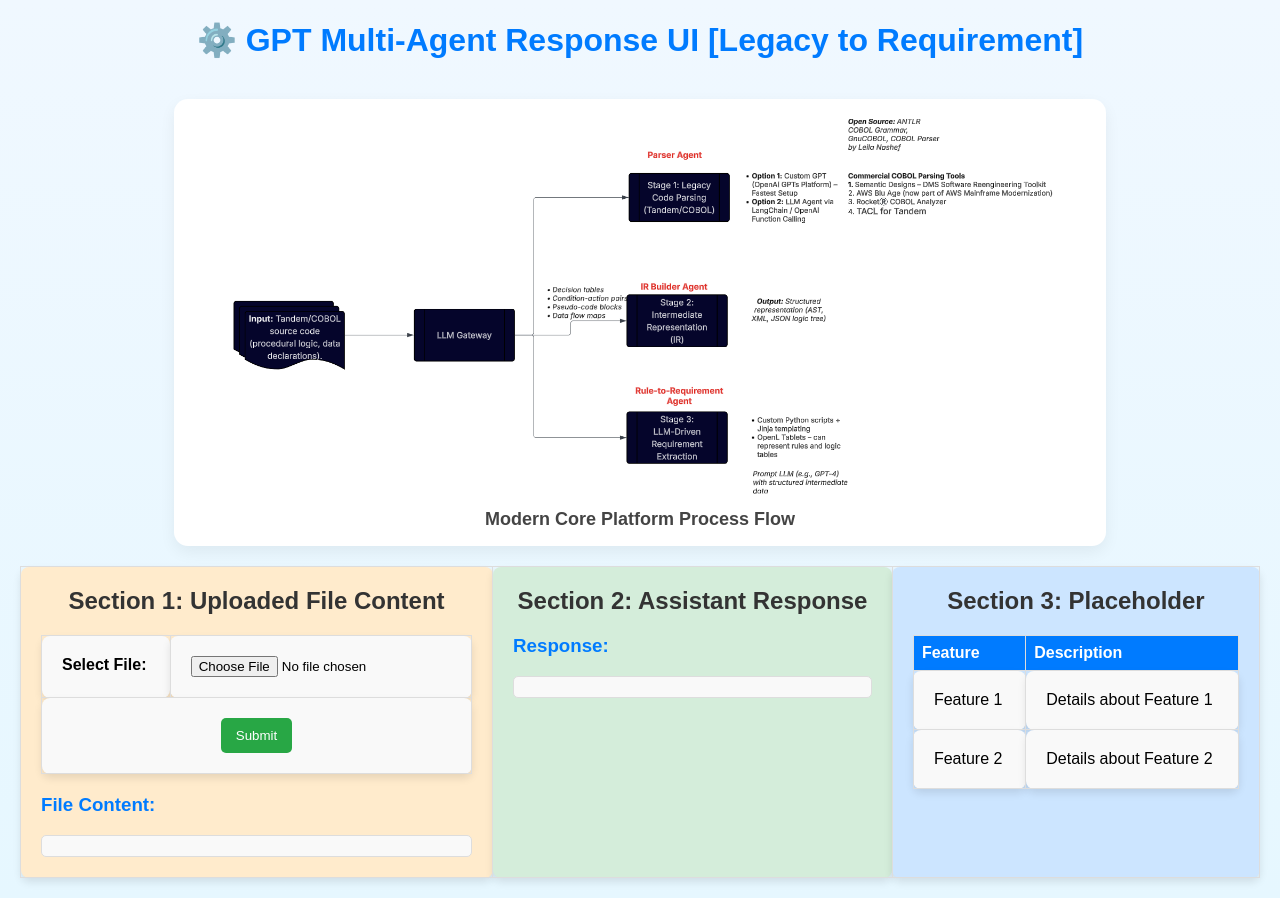
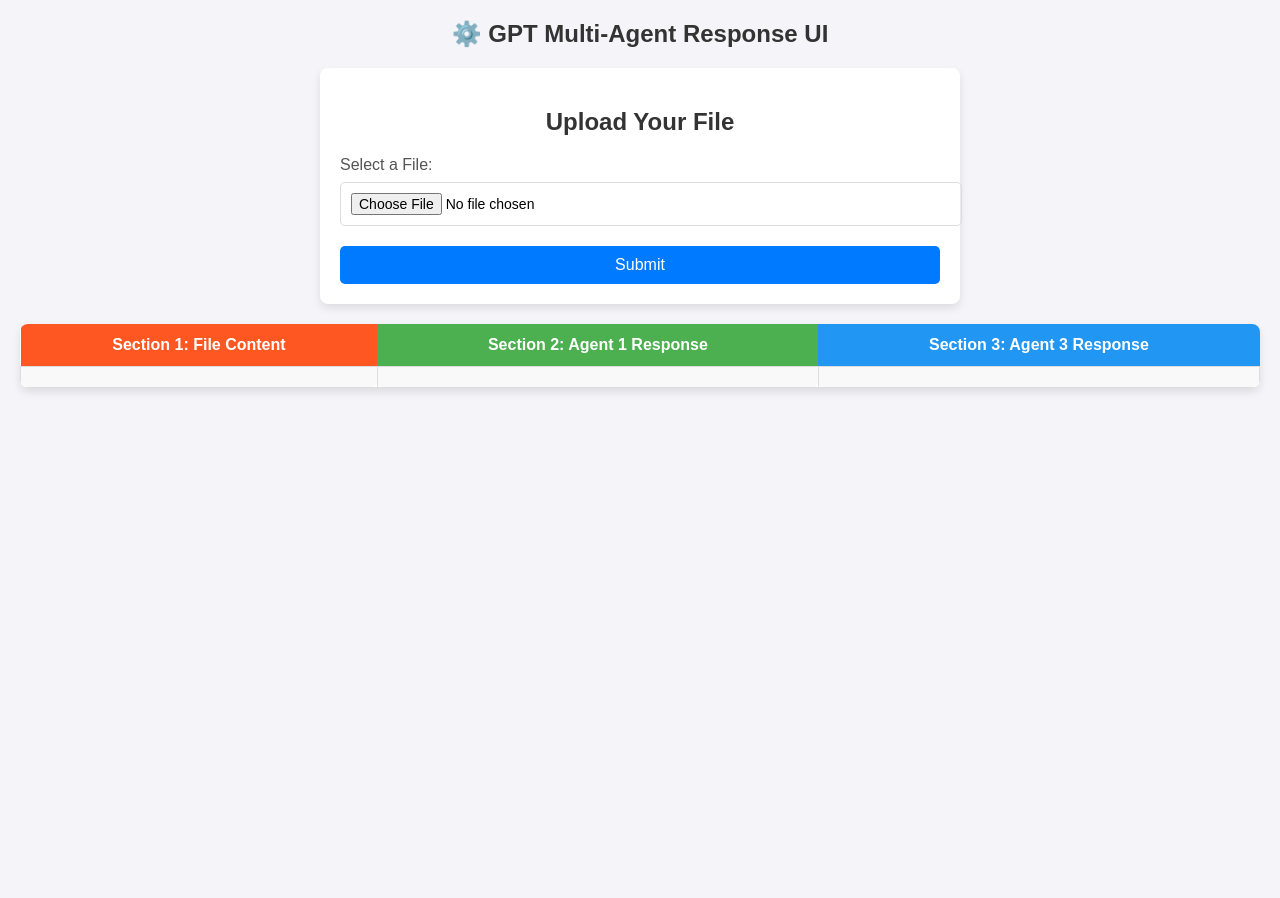
Before and after one commit to LukeEapen/leapfrog, a Flask app: template templates/legacy.html in a window 1280 px wide. After the commit the page ends 392 px from the top, so only its background shows below. Run offline with Flask 3, Linux system fonts and the light colour scheme; the template is opened without the code that fills it, so the values that code supplies are empty; some libraries are stand-ins or nearby versions.

Commit message:
Updates on additional feautres for POC 1 and POC 2

```diff
--- a/app.py
+++ b/app.py
@@ -10,8 +10,7 @@ logging.basicConfig(level=logging.DEBUG, format='%(asctime)s - %(levelname)s - %
 
 app = Flask(__name__)
 
-
-#Personal platform.openai.com
+# Personal platform.openai.com
 load_dotenv()
 openai.api_key = os.getenv("OPENAI_API_KEY")
 
@@ -19,7 +18,10 @@ openai.api_key = os.getenv("OPENAI_API_KEY")
 assistant_id_agent_1 = "asst_EvIwemZYiG4cCmYc7GnTZoQZ"
 assistant_id_agent_2 = "asst_EkihtJQe9qFiztRdRXPhiy2G"
 assistant_id_agent_3 = "asst_Si7JAfL2Ov80wvcly6GKLJcN"
-assistant_id_agent_4 = "asst_4IDFX2ublv3tJ1L4L7yVDPLr"
+assistant_id_agent_5 = "asst_SBfAJLv7rEmYfpaiZNeo4M4R"
+assistant_id_agent_6 = "asst_mhK4I0m573exEx1bEeU7R5rO"
+assistant_id_agent_7 = "asst_kPNCCx49PI7pVaTT7dQR1196"
+assistant_id_agent_8 = "asst_HrrIeoEnSklSIB04MIWXFoCy"
 
 
 def call_agent(assistant_id, message):
@@ -106,15 +108,26 @@ def query_agents():
         end_time_agent_3 = time.time()
         logging.info(f"Agent 3 completed in {end_time_agent_3 - start_time_agent_3:.2f} seconds")
 
-        # Combine responses from Agent 2 and Agent 3 and send to Agent 4
-        logging.info("Starting Agent 4")
-        combined_response = f"Agent 2 Response: {agent_2_response}\nAgent 3 Response: {agent_3_response}"
-        start_time_agent_4 = time.time()
-        #agent_4_response = call_agent(assistant_id_agent_4, combined_response)
-        agent_4_response = "COMING SOON WITH PRD FORMAT"
-        end_time_agent_4 = time.time()
-        logging.info(f"Agent 4 completed in {end_time_agent_4 - start_time_agent_4:.2f} seconds")
+        # Call Agents 5, 6, 7, and 8 with Agent 2's response
+        logging.info("Starting Agent 5")
+        agent_5_response = call_agent(assistant_id_agent_5, agent_2_response)
 
+        logging.info("Starting Agent 6")
+        agent_6_response = call_agent(assistant_id_agent_6, agent_2_response)
+
+        logging.info("Starting Agent 7")
+        agent_7_response = call_agent(assistant_id_agent_7, agent_2_response)
+
+        logging.info("Starting Agent 8")
+        agent_8_response = call_agent(assistant_id_agent_8, agent_2_response)
+
+        # Consolidate responses from Agents 5, 6, 7, and 8
+        agent_4_response = (
+            f"**Agent 5 Response:** {agent_5_response}\n\n"
+            f"**Agent 6 Response:** {agent_6_response}\n\n"
+            f"**Agent 7 Response:** {agent_7_response}\n\n"
+            f"**Agent 8 Response:** {agent_8_response}"
+        )
         return jsonify({
             'agent_1': agent_1_response,
             'agent_2': agent_2_response,
--- a/templates/legacy.html
+++ b/templates/legacy.html
@@ -1,182 +1,157 @@
 <!DOCTYPE html>
 <html lang="en">
 <head>
-    <title>[Legacy to Requirement]</title>
     <style>
         body {
             font-family: Arial, sans-serif;
             margin: 20px;
-            background: linear-gradient(to bottom, #f0f8ff, #e6f7ff);
+            background-color: #f4f4f9;
         }
-        .page-title {
+
+        header {
             text-align: center;
-            color: #007bff;
             margin-bottom: 20px;
         }
-        .section-table {
-            width: 100%;
-            border-collapse: collapse;
-            margin-bottom: 20px;
+
+        .page-title {
+            font-size: 24px;
+            color: #333;
         }
-        .section-table td {
-            vertical-align: top;
+
+        .form-container {
+            background-color: white;
             padding: 20px;
             border-radius: 8px;
             box-shadow: 0 4px 8px rgba(0, 0, 0, 0.1);
+            margin-bottom: 20px;
+            max-width: 600px;
+            margin-left: auto;
+            margin-right: auto;
         }
-        .section-1 {
-            background: #ffebcc; /* Light orange */
-        }
-        .section-2 {
-            background: #d4edda; /* Light green */
-        }
-        .section-3 {
-            background: #cce5ff; /* Light blue */
-        }
-        h2 {
-            margin-top: 0;
+
+        .form-container h2 {
             text-align: center;
             color: #333;
+            margin-bottom: 20px;
         }
+
+        .form-container label {
+            font-size: 16px;
+            color: #555;
+            display: block;
+            margin-bottom: 8px;
+        }
+
+        .form-container input[type="file"] {
+            display: block;
+            width: 100%;
+            padding: 10px;
+            font-size: 14px;
+            border: 1px solid #ddd;
+            border-radius: 5px;
+            margin-bottom: 20px;
+        }
+
+        .form-container button {
+            background-color: #007bff;
+            color: white;
+            padding: 10px 20px;
+            border: none;
+            border-radius: 5px;
+            cursor: pointer;
+            font-size: 16px;
+            width: 100%;
+        }
+
+        .form-container button:hover {
+            background-color: #0056b3;
+        }
+
+        table {
+            width: 100%;
+            border-collapse: collapse;
+            margin-top: 20px;
+            background-color: white;
+            box-shadow: 0 4px 8px rgba(0, 0, 0, 0.1);
+            border-radius: 8px;
+            overflow: hidden;
+        }
+
+        th {
+            padding: 12px;
+            text-align: center;
+            font-size: 16px;
+            color: white;
+        }
+
+        td {
+            padding: 12px;
+            vertical-align: top;
+            border: 1px solid #ddd;
+            text-align: left;
+        }
+
+        .section-1-header {
+            background-color: #ff5722; /* Orange */
+        }
+
+        .section-2-header {
+            background-color: #4caf50; /* Green */
+        }
+
+        .section-3-header {
+            background-color: #2196f3; /* Blue */
+        }
+
         .response {
-            white-space: pre-wrap;
-            background: #f9f9f9;
+            margin-top: 10px;
             padding: 10px;
             border: 1px solid #ddd;
             border-radius: 5px;
-            font-family: monospace;
-            color: #333;
-        }
-        table {
-            width: 100%;
-            border-collapse: collapse;
-            margin-top: 10px;
-        }
-        table th, table td {
-            border: 1px solid #ddd;
-            padding: 8px;
-            text-align: left;
-        }
-        table th {
-            background: #007bff;
-            color: white;
-        }
-        table td {
-            background: #f9f9f9;
-        }
-        button {
-            background: #28a745;
-            color: white;
-            border: none;
-            padding: 10px 15px;
-            border-radius: 5px;
-            cursor: pointer;
-        }
-        button:hover {
-            background: #218838;
-        }
-        .hero-image-container {
-            margin: 40px auto 20px auto;
-            max-width: 900px;
-            text-align: center;
-            border-radius: 14px;
-            overflow: hidden;
-            box-shadow: 0 6px 16px rgba(0, 0, 0, 0.06);
-            background: white;
-            padding: 16px;
-            transition: transform 0.3s ease, box-shadow 0.3s ease;
+            background-color: #f9f9f9;
+            font-family: Consolas, monospace;
+            white-space: pre-wrap;
+            word-wrap: break-word;
         }
 
-          .hero-image-container:hover {
-            position: relative; /* Ensure the container is positioned for absolute positioning of the image */
-
-            box-shadow: 0 10px 24px rgba(0, 0, 0, 0.1);
-          }
-
-          .hero-image {
-            width: 100%;
-            height: auto;
-            max-height: 380px;
-            object-fit: contain;
-            border-radius: 10px;
-          }
-
-          .hero-caption {
-            font-weight: 600;
-            font-size: 18px;
-            color: #444;
-            margin-top: 10px;
-          }
-          /* Add this CSS for the enlarged image */
-          .hero-image.enlarged {
-            position: absolute; /* Make the image overlay other content */
-            top: 50%; /* Center the image vertically */
-            left: 50%; /* Center the image horizontally */
-            transform: translate(-50%, -50%) scale(1.5); /* Enlarge and center the image */
-            z-index: 1000; /* Ensure the image appears above other elements */
-            transition: transform 0.3s ease; /* Smooth transition */
-            cursor: zoom-out; /* Change cursor to indicate zoom-out */
+        .markdown-content {
+            font-family: Arial, sans-serif;
+            line-height: 1.6;
         }
     </style>
+    <script src="https://cdn.jsdelivr.net/npm/marked/marked.min.js"></script>
 </head>
 <body>
     <header>
-        <h1 class="page-title">⚙️ GPT Multi-Agent Response UI [Legacy to Requirement]</h1>
+        <h1 class="page-title">⚙️ GPT Multi-Agent Response UI</h1>
     </header>
-  <!-- Hero Image Section -->
-  <div class="hero-image-container">
-    <img src="{{ url_for('static', filename='processflow1.png') }}" alt="Process Flow" class="hero-image">
-    <div class="hero-caption">Modern Core Platform Process Flow</div>
+
+    <!-- File Upload Section -->
+    <div class="form-container">
+        <h2>Upload Your File</h2>
+        <form id="uploadForm">
+            <label for="fileInput">Select a File:</label>
+            <input type="file" id="fileInput" name="file" required>
+            <button type="submit">Submit</button>
+        </form>
     </div>
-    <!-- Horizontal Layout for Sections -->
-    <table class="section-table">
+
+    <!-- Three-Column Table -->
+    <table>
+        <thead>
             <tr>
-            <!-- Section 1: File Upload and Display Content -->
-            <td class="section-1">
-                <h2>Section 1: Uploaded File Content</h2>
-                <form id="uploadForm">
-                    <table>
+                <th class="section-1-header">Section 1: File Content</th>
+                <th class="section-2-header">Section 2: Agent 1 Response</th>
+                <th class="section-3-header">Section 3: Agent 3 Response</th>
+            </tr>
+        </thead>
+        <tbody>
             <tr>
-                            <td><strong>Select File:</strong></td>
-                            <td><input type="file" id="fileInput" name="file" required></td>
+                <td id="fileContent" class="response"></td>
+                <td id="uploadResponse" class="response markdown-content"></td>
+                <td id="assistant3Response" class="response markdown-content"></td>
             </tr>
-                        <tr>
-                            <td colspan="2" style="text-align: center;">
-                                <button type="submit">Submit</button>
-                            </td>
-                        </tr>
-                    </table>
-                </form>
-                <h3 style="color: #007bff; margin-top: 20px;">File Content:</h3>
-                <div id="fileContent" class="response"></div>
-            </td>
-
-            <!-- Section 2: Assistant Response -->
-            <td class="section-2">
-                <h2>Section 2: Assistant Response</h2>
-                <h3 style="color: #007bff;">Response:</h3>
-                <div id="uploadResponse" class="response"></div>
-            </td>
-
-            <!-- Section 3: Placeholder -->
-            <td class="section-3">
-                <h2>Section 3: Placeholder</h2>
-                <table>
-                    <tr>
-                        <th>Feature</th>
-                        <th>Description</th>
-                    </tr>
-                    <tr>
-                        <td>Feature 1</td>
-                        <td>Details about Feature 1</td>
-                    </tr>
-                    <tr>
-                        <td>Feature 2</td>
-                        <td>Details about Feature 2</td>
-                    </tr>
-                </table>
-            </td>
-        </tr>
+        </tbody>
     </table>
 
     <script>
@@ -186,12 +161,13 @@
             const formData = new FormData();
             formData.append('file', fileInput.files[0]);
 
-            // Read and display the content of the uploaded file
+            try {
+                // Read the file content and display it in Section 1
                 const file = fileInput.files[0];
                 const reader = new FileReader();
                 reader.onload = function(event) {
                     const fileContent = document.getElementById('fileContent');
-                fileContent.textContent = event.target.result;
+                    fileContent.textContent = event.target.result || 'No content in the file.';
                 };
                 reader.readAsText(file);
 
@@ -202,11 +178,18 @@
                 });
 
                 const result = await response.json();
+
+                // Update Section 2 with Agent 1's response (Markdown to HTML)
                 const uploadResponse = document.getElementById('uploadResponse');
-            if (response.ok) {
-                uploadResponse.textContent = result.response;
-            } else {
-                uploadResponse.textContent = `Error: ${result.error}`;
+                uploadResponse.innerHTML = marked.parse(result.response_agent_1 || 'No response from Agent 1.');
+
+                // Update Section 3 with Agent 3's response (Markdown to HTML)
+                const assistant3Response = document.getElementById('assistant3Response');
+                assistant3Response.innerHTML = marked.parse(result.response_agent_3 || 'No response from Agent 3.');
+            } catch (error) {
+                console.error('Error uploading file:', error);
+                const uploadResponse = document.getElementById('uploadResponse');
+                uploadResponse.textContent = 'Error processing the file.';
             }
         });
     </script>
```
Also changed, not shown: cobol_interpreter.py (+16 -48 lines), templates/index.html (+39 -162 lines), static/processflow.png, static/processflow1.png. Lines whose indentation alone changed are shown as unchanged.
